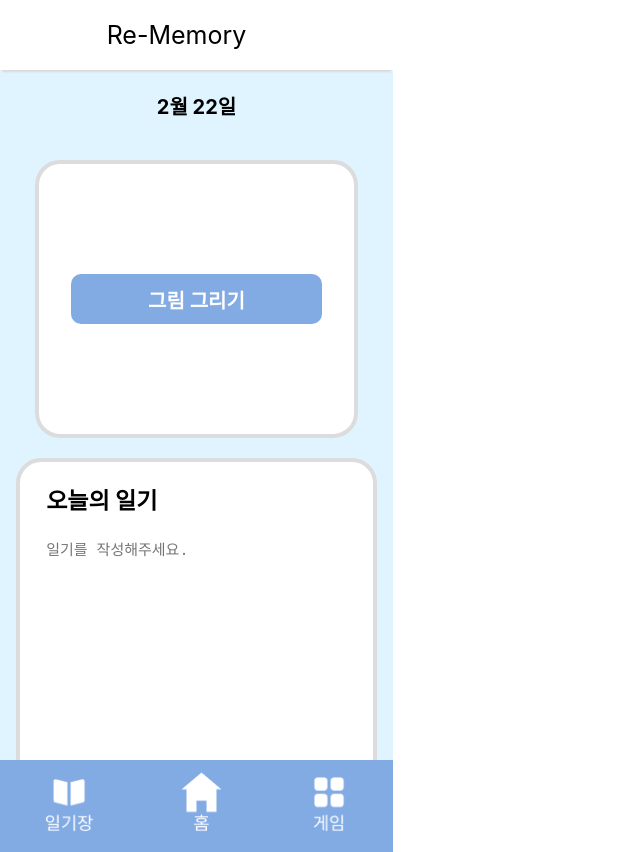
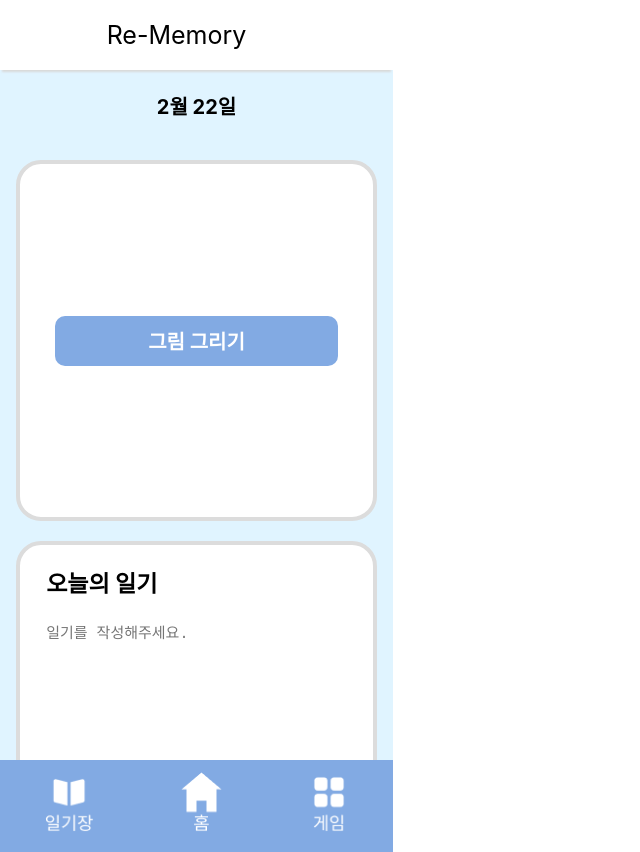
Before and after one commit to TUK-DP/frontend, a React (Create React App) app: page /diarywrite in a window 1280 px wide. Shown: the whole page, without its empty margins (0-640 px from the left). Built offline with nearby package versions, Linux system fonts and the light colour scheme.

Commit message:
[feat]diarywrite 크기 수정

```diff
--- a/src/styles/diary.css
+++ b/src/styles/diary.css
@@ -8,8 +8,8 @@
 }
 
 #draw {
-  width: 80%;
-  height: 270px;
+  width: 90%;
+  height: 353px;
   background-color: white;
   border-radius: 25px;
   border: 4px solid rgb(220, 220, 220);
```
